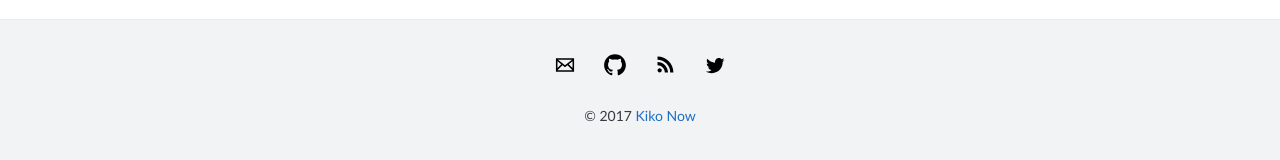
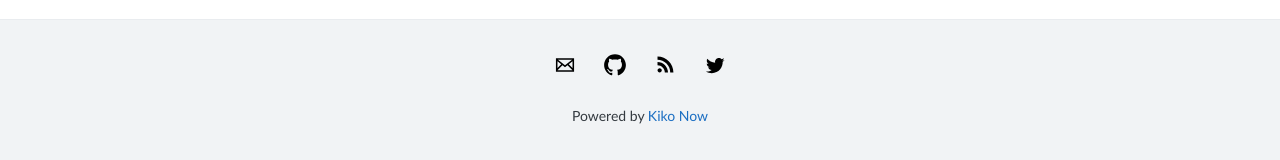
Before and after one commit to Terminus2049/Terminus2049.github.io, a Jekyll site: the page built from archive.html, in a window 1280 px wide and 900 px high, scrolled down 6864 px. Shown: the part 737-897 px from the top of the window. Built offline with Jekyll 4.4.1, drawn with Linux system fonts in a browser that asks for light colours.

Commit message:
修改底部信息

```diff
--- a/_config.yml
+++ b/_config.yml
@@ -55,7 +55,7 @@ footer-links:
   youtube: # channel/<your_long_string> or user/<user-name>
 
 # Text under the icons in footer
-footer-text: © 2017 <a href="https://github.com/AWEEKJ/kiko-now">Kiko Now</a>
+footer-text: Powered by <a href="https://github.com/AWEEKJ/kiko-now">Kiko Now</a>
 
 # Your website URL (e.g. http://barryclark.github.io or http://www.barryclark.co)
 # Used for Sitemap.xml and your RSS feed
@@ -66,15 +66,6 @@ url: https://Terminus2049.github.io
 # and NOT your User repository (http://yourusername.github.io)
 # then add in the baseurl here, like this: "/repository-name"
 baseurl: # /Terminus
-
-#-------------------------------------------------------------------------------
-# p2p-Terminus 设置方法
-#
-## 注释掉 baseurl 后的 /Terminus，成为 # /Terminus
-## 安装 jeklly，本地编译
-## 下载并打开 Beaker 浏览器（https://beakerbrowser.com/docs/install/ ）
-## 在 Beaker 内 Creaat new, from folder，将 _site 文件夹作为网站 folder
-## dat.json 为网站信息
 
 #
 # !! You don't need to change any of the configuration flags below !!
@@ -102,8 +93,6 @@ sass:
 
 # Use the following plug-ins
 plugins:
-  # - jekyll-sitemap # Create a sitemap using the official Jekyll sitemap gem
-  # - jekyll-feed # Create an Atom feed using the official Jekyll feed gem
   - jekyll-paginate
   - jekyll-seo-tag
   - jekyll-sitemap
--- a/dat.json
+++ /dev/null
@@ -1,4 +0,0 @@
-{
-  "title": "Terminus",
-  "url": "dat://06af728074ec85d9d024ae4f052bbf7a1cbf1f18068c798f666e26cdedcc1042/"
-}
```
